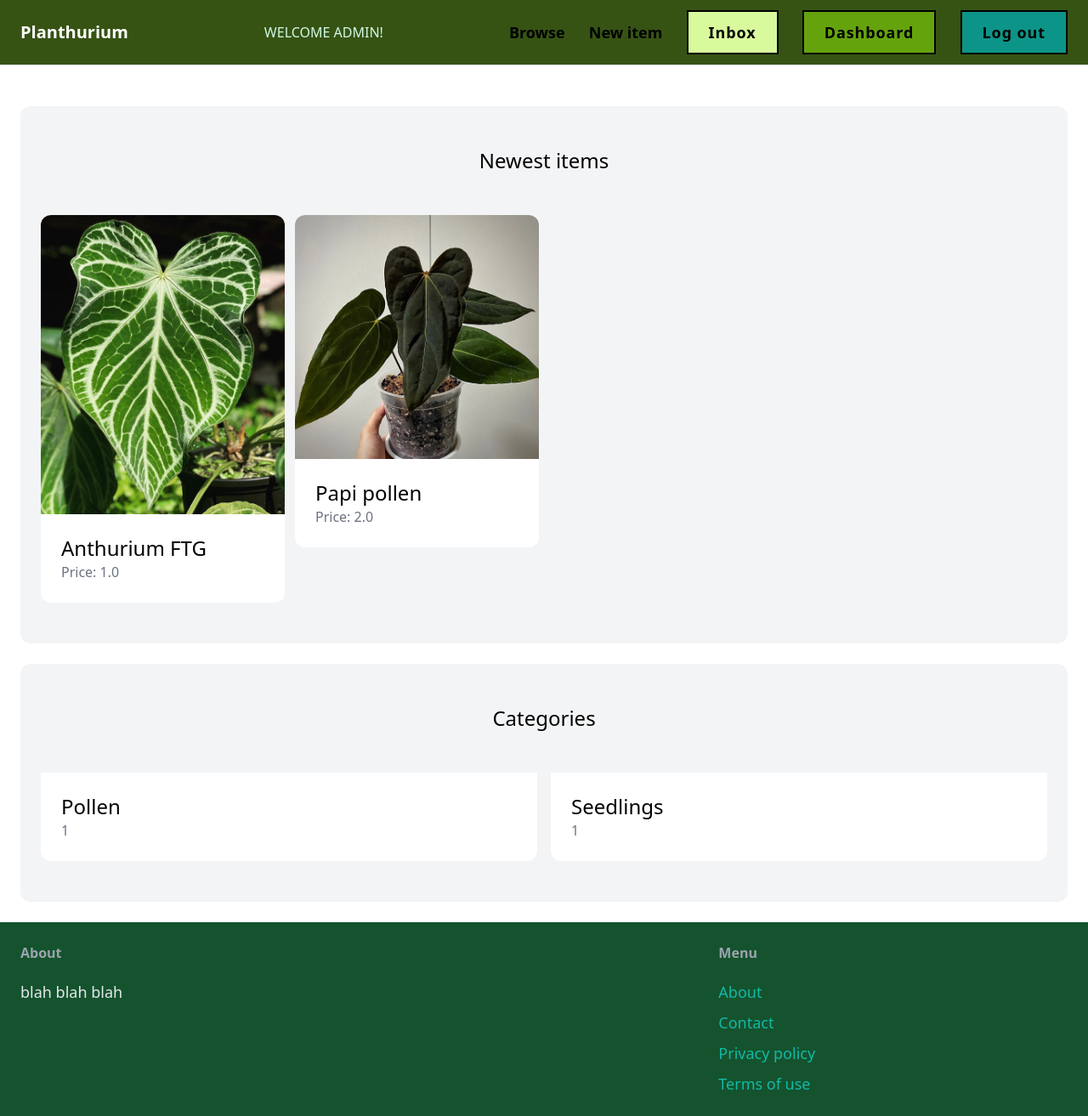
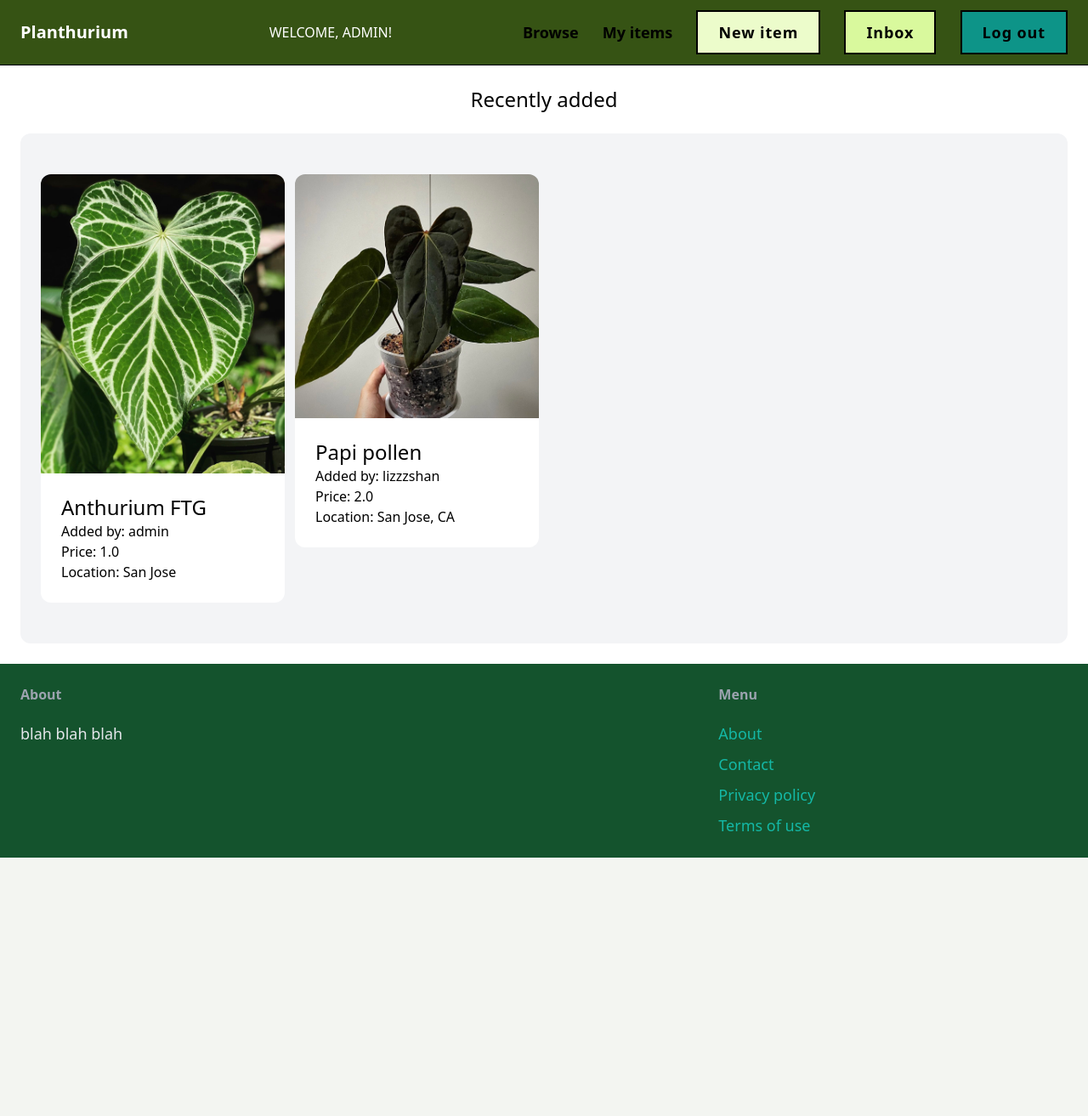
Before and after one commit to lizzzshan/Planthurium, a Django app: page / in a window 1280 px wide. Shown: the whole page at 85% size. After the commit the page ends 1009 px from the top, so only its background shows below. Run offline with Django 4.2, Linux system fonts and the light colour scheme; a user stored in the database is signed in; data comes from the database, SQL or seed files in the repository; both versions use the stored data as it was after the commit; some libraries are stand-ins or nearby versions.

Commit message:
Add location column and migration

```diff
--- a/myplanttracker/core/templates/core/base.html
+++ b/myplanttracker/core/templates/core/base.html
@@ -11,22 +11,22 @@
         <title>{% block title %} {% endblock %}</title>
     </head>
 
-    <body>
-        <nav class="py-6 px-6 flex justify-between items-center border-b border-gray-200 bg-lime-900">
+    <body class="bg-white">
+        <nav class="py-6 px-6 flex justify-between items-center border-b border-black bg-lime-900">
             <!-- TODO: change this logo -->
             <a href="/" class="text-xl font-semibold text-white">Planthurium</a>
 
             {% if request.user.is_authenticated %}
-            <p class="uppercase text-emerald-100 ml-3">Welcome {{request.user.username}}! </p>
+            <p class="uppercase text-white ml-3">Welcome, {{request.user.username}}! </p>
             {% endif %}
 
             <div class="space-x-6">
                 <a href="{% url 'item:items' %}" class="text-lg font-semibold hover:text-white">Browse</a>
 
                 {% if request.user.is_authenticated %}
-                <a href="{% url 'item:new' %}" class="text-lg font-semibold hover:text-white">New item</a>
+                <a href="{% url 'dashboard:index' %}" class="text-lg font-semibold hover:text-white">My items</a>
+                <a href="{% url 'item:new' %}" class="px-6 py-3 text-lg font-semibold tracking-wider border-2 border-black bg-lime-100 text-black  hover:bg-lime-300">New item</a>
                 <a href="{% url 'conversation:inbox' %}" class="px-6 py-3 text-lg font-semibold tracking-wider border-2 border-black bg-lime-200 text-black  hover:bg-lime-400">Inbox</a>
-                <a href="{% url 'dashboard:index' %}" class="px-6 py-3 text-lg font-semibold tracking-wider border-2 border-black bg-lime-600 text-black  hover:bg-lime-800">Dashboard</a>
                 <a href="{% url 'core:logout' %}" class="px-6 py-3 text-lg font-semibold tracking-wider border-2 border-black bg-teal-600 text-black hover:bg-teal-700">Log out</a>
                 {% else %}
                 <a href="{% url 'core:signup' %}" class="px-6 py-3 text-lg font-semibold tracking-wider border-2 border-black bg-lime-600 text-black  hover:bg-lime-800">Sign up</a>
--- a/myplanttracker/core/templates/core/index.html
+++ b/myplanttracker/core/templates/core/index.html
@@ -1,13 +1,12 @@
 {% extends 'core/base.html'%}
 
-{% block title %} Welcome | Planthurium {% endblock %}
+{% block title %} Home | Planthurium {% endblock %}
 
 {% block content %}
+<!-- Items section -->
 
-<!-- Items section -->
+<h2 class="mb-6 text-2xl text-center">Recently added</h2>
     <div class="mt-6 px-6 py-12 bg-gray-100 rounded-xl">
-        <h2 class="mb-12 text-2xl text-center">Newest items</h2>
-
         <div class="grid grid-cols-4 gap-3">
             {%for item in items%}
             <div>
@@ -16,9 +15,12 @@
                         <img src="{{item.image.url}}" class="rounded-t-xl">
                     </div>
 
-                    <div class="p-6 bg-white rounded-b-xl">
+                    <div class="p-6 bg-white rounded-b-xl bg-white">
                         <h2 class ="text-2xl">{{item.name}}</h2>
-                        <p class="text-gray-500">Price: {{item.price}}</p>
+                        <!-- TODO: parse price into correct format -->
+                        <p class="text-black">Added by: {{item.created_by}}</p>
+                        <p class="text-black">Price: {{item.price}}</p>
+                        <p class="text-black">Location: {{item.location}}</p>
                     </div>
                 </a>
             </div>
@@ -26,19 +28,4 @@
         </div>
     </div>
 
-    <!-- Categories section -->
-    <div class="mt-6 px-6 py-12 bg-gray-100 rounded-xl">
-        <h2 class="mb-12 text-2xl text-center">Categories</h2>
-
-        <div class="grid grid-cols-2 gap-4">
-            {% for category in categories %}
-                <a href="#">
-                    <div class="p-6 bg-white rounded-b-xl">
-                        <h2 class ="text-2xl">{{category.name}}</h2>
-                        <p class="text-gray-500">{{category.items.count}}</p>
-                    </div>
-                </a>
-            {% endfor %}
-        </div>
-    </div>
 {% endblock %}
--- a/myplanttracker/item/forms.py
+++ b/myplanttracker/item/forms.py
@@ -5,7 +5,7 @@ INPUT_CLASSES = 'w-full py-4 px-6 rounded-xl border'
 class NewItemForm(forms.ModelForm):
     class Meta:
         model = Item
-        fields = ('category', 'image','name','price', 'description' )
+        fields = ('category', 'image','name','price','location', 'description' )
 
         widgets = {
             'category': forms.Select(attrs={
@@ -20,6 +20,9 @@ class NewItemForm(forms.ModelForm):
             'price': forms.TextInput(attrs={
                 'class': INPUT_CLASSES
             }),
+            'location': forms.TextInput(attrs={
+                'class': INPUT_CLASSES
+            }),
             'image': forms.FileInput(attrs={
                 'class': INPUT_CLASSES
             })
@@ -28,7 +31,7 @@ class NewItemForm(forms.ModelForm):
 class EditItemForm(forms.ModelForm):
     class Meta:
         model = Item
-        fields = ('image','name','price', 'description', 'is_sold' )
+        fields = ('image','name','price', 'location','description', 'is_sold' )
         widgets = {
             'name': forms.TextInput(attrs={
                 'class': INPUT_CLASSES
@@ -39,6 +42,9 @@ class EditItemForm(forms.ModelForm):
             'price': forms.TextInput(attrs={
                 'class': INPUT_CLASSES
             }),
+            'location': forms.TextInput(attrs={
+                'class': INPUT_CLASSES
+            }),
             'image': forms.FileInput(attrs={
                 'class': INPUT_CLASSES
             })
--- a/myplanttracker/item/models.py
+++ b/myplanttracker/item/models.py
@@ -18,6 +18,7 @@ class Item(models.Model):
     image = models.ImageField(upload_to='item_images', blank=True, null=True)
     name = models.CharField(max_length=255)
     price = models.FloatField()
+    location = models.CharField(max_length=255, null=True,blank=True)
     description = models.TextField(blank=True, null=True)
     is_sold = models.BooleanField(default=False)
     created_by = models.ForeignKey(User, related_name='items', on_delete=models.CASCADE)
```
Also changed, not shown: myplanttracker/item/templates/item/detail.html (+7 -3 lines), myplanttracker/item/templates/item/items.html (+5 -2 lines), myplanttracker/db.sqlite3, myplanttracker/item/migrations/0003_item_location.py (added), myplanttracker/media/item_images/1b.png (deleted), myplanttracker/media/item_images/1b_MWiiE8I.png (deleted), myplanttracker/media/item_images/1b_vLBKdPa.png (deleted), myplanttracker/media/item_images/anthurium.jpg (deleted), myplanttracker/media/item_images/anthurium_1NYGTEq.jpg (deleted), myplanttracker/media/item_images/ftg.jpeg (added), myplanttracker/media/item_images/papi.jpg (added), myplanttracker/media/item_images/sample3.jpg (deleted), myplanttracker/media/item_images/tmp1.png (deleted), myplanttracker/media/item_images/tmp1_EgFRDuD.png (deleted), 2 more files.
